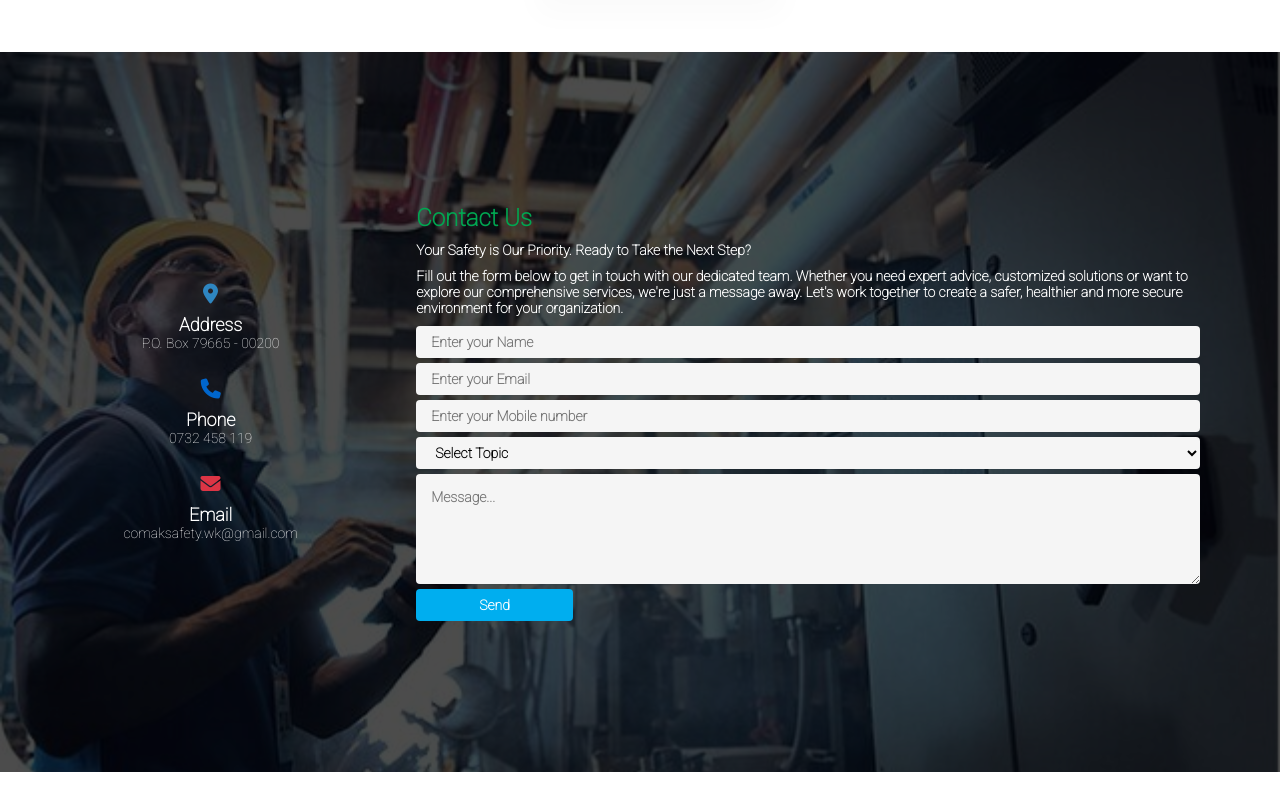
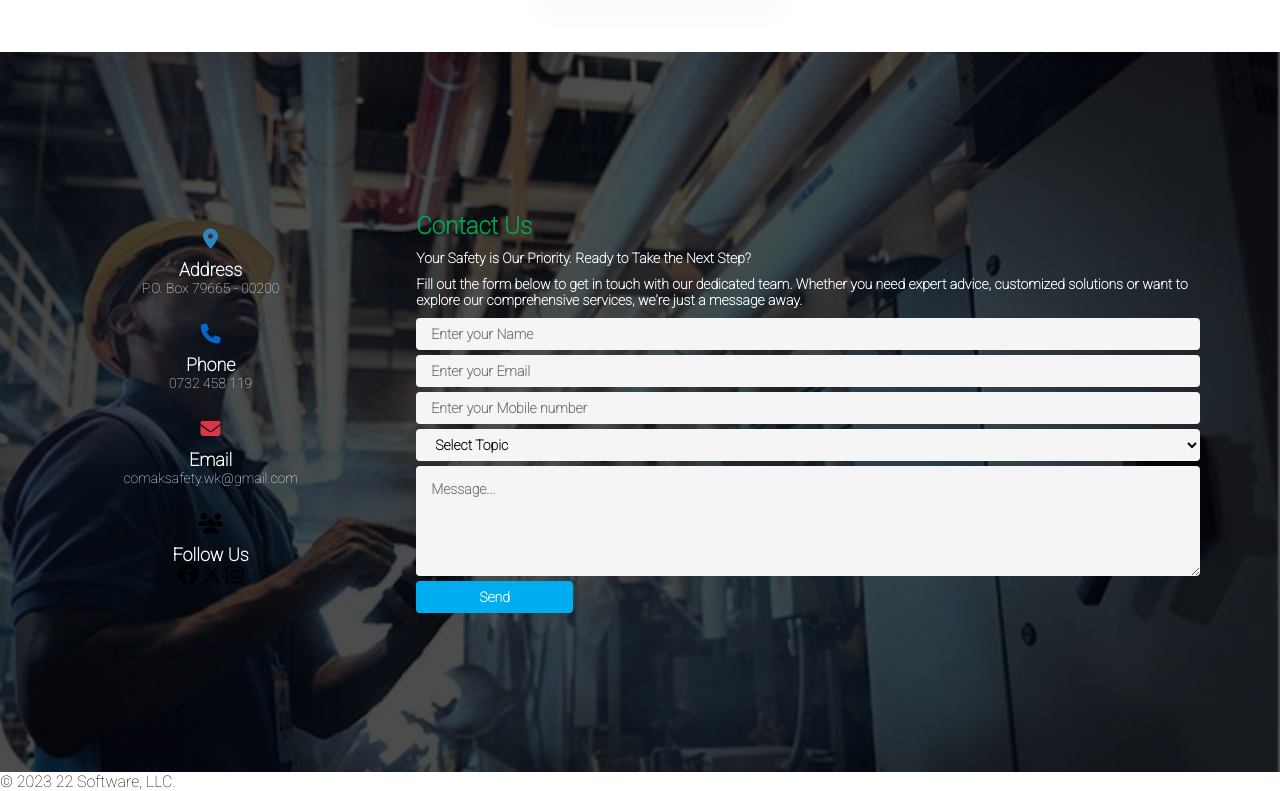
Before and after one commit to byronkenoly/comak, a plain HTML site: page client/html/home.html in a window 1280 px wide. Shown: the part 1395-2186 px from the top of the page. Drawn offline with Linux system fonts and the light colour scheme.

Commit message:
social media links

```diff
--- a/client/html/home.html
+++ b/client/html/home.html
@@ -20,10 +20,10 @@
         <div>
             <ul id="navbar">
                 <li><a href="#">Home</a></li>
-                <li><a href="#">Services</a></li>
+                <li><a href="#services">Services</a></li>
                 <li><a href="#">Documents</a></li>
                 <li><a href="#">FAQ</a></li>
-                <li><a href="#">Contact</a></li>
+                <li><a href="#content">Contact</a></li>
             </ul>
         </div>
     </header>
@@ -42,7 +42,7 @@
                 </div>
                 <h4>Training</h4>
                 <p>Unlock a safer future. Explore our OSH training for empowered, compliant teams.</p>
-                <button class="read-btn">Read More</button>
+                <button href="training.html" class="read-btn">Read More</button>
             </div>
             <div class="service" id="audit">
                 <div class="icon-wrapper">
@@ -97,11 +97,20 @@
                     <h4>Email</h4>
                     <p>comaksafety.wk@gmail.com</p>
                 </div>
+                <div class="socials details">
+                    <i class="fa-solid fa-users user"></i>
+                    <h4>Follow Us</h4>
+                    <div>
+                        <a target="_blank"><i class="fab fa-facebook fb"></i></a>
+                        <a target="_blank"><i class="fa-brands fa-x-twitter tw"></i></a>
+                        <a target="_blank"><i class="fab fa-instagram ig"></i></a>
+                    </div>
+                </div>
             </div>
             <div class="right-side">
                 <h4>Contact Us</h4>
                 <p>Your Safety is Our Priority. Ready to Take the Next Step?</p>
-                <p>Fill out the form below to get in touch with our dedicated team. Whether you need expert advice, customized solutions or want to explore our comprehensive services, we're just a message away. Let's work together to create a safer, healthier and more secure environment for your organization.</p>
+                <p>Fill out the form below to get in touch with our dedicated team. Whether you need expert advice, customized solutions or want to explore our comprehensive services, we're just a message away.</p>
                 <form action="https://formsubmit.co/" method="post">
                     <input type="text" name="name" placeholder="Enter your Name">
                     <input type="email" name="email" placeholder="Enter your Email">
@@ -123,7 +132,9 @@
     </section>
 
     <footer>
-
+        <div class="copyright">
+            <p>© 2023 22 Software, LLC.</p>
+        </div>
     </footer>
 </body>
 </html>
```
